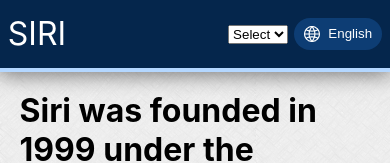
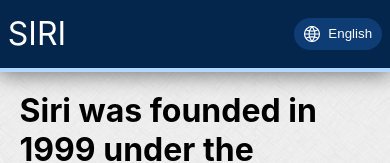
Before and after one commit to sudarshan-kj/siri-webapp, a React (Create React App) app: page / in a window 390 px wide. Shown: the top 163 px of the page. Built offline with nearby package versions, Linux system fonts and the light colour scheme; the HTML template or start-up script is replaced by a standard one.

Commit message:
Removed options from header for mobile devices

```diff
--- a/src/components/Navigation/index.js
+++ b/src/components/Navigation/index.js
@@ -15,15 +15,6 @@
         </li>
       ))}
     </ul>
-
-    <select>
-      <option value="" selected="selected">
-        Select
-      </option>
-      {list.map((id, item) => (
-        <option value="/collections/all">{item}</option>
-      ))}
-    </select>
   </nav>
 );
 
```
